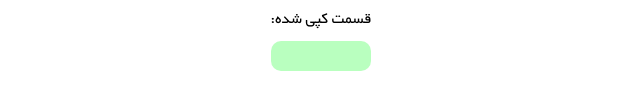
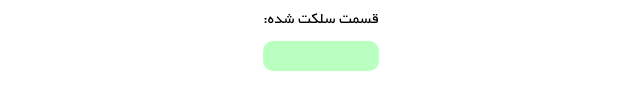
Before and after one commit to omidbaharifar/GetSelection, a plain HTML site: page index.html in a window 1280 px wide. Shown: the part 453-562 px from the top of the page, 319-959 px from the left. Drawn offline with Linux system fonts and the light colour scheme.

Commit message:
text fixed

```diff
--- a/index.html
+++ b/index.html
@@ -16,7 +16,7 @@
     </div>
 
     <div class="child">
-        <span dir="rtl">قسمت کپی شده:</span>
+        <span dir="rtl">قسمت سلکت شده:</span>
         <p class="res"></p>
     </div>
 
```
